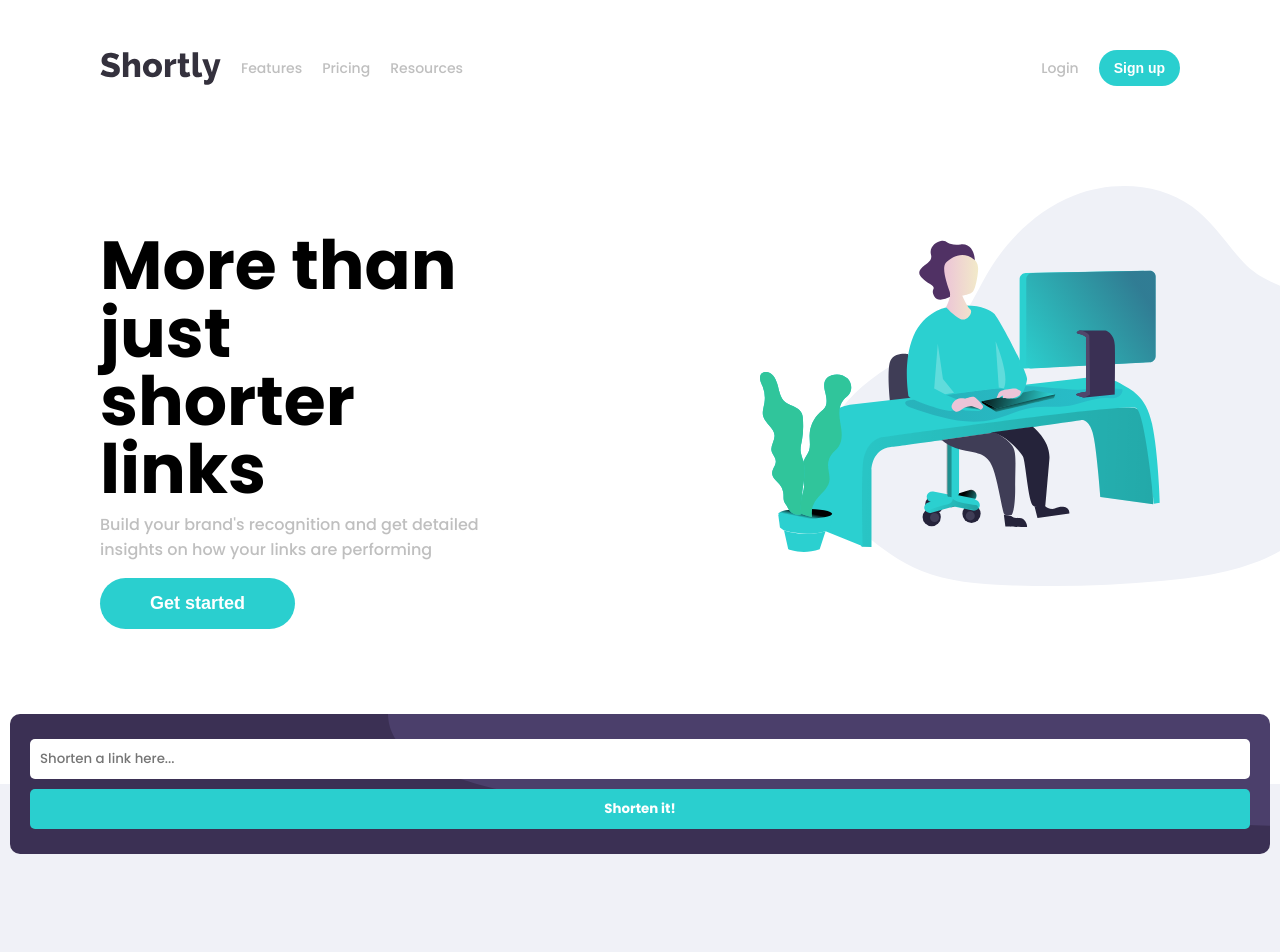
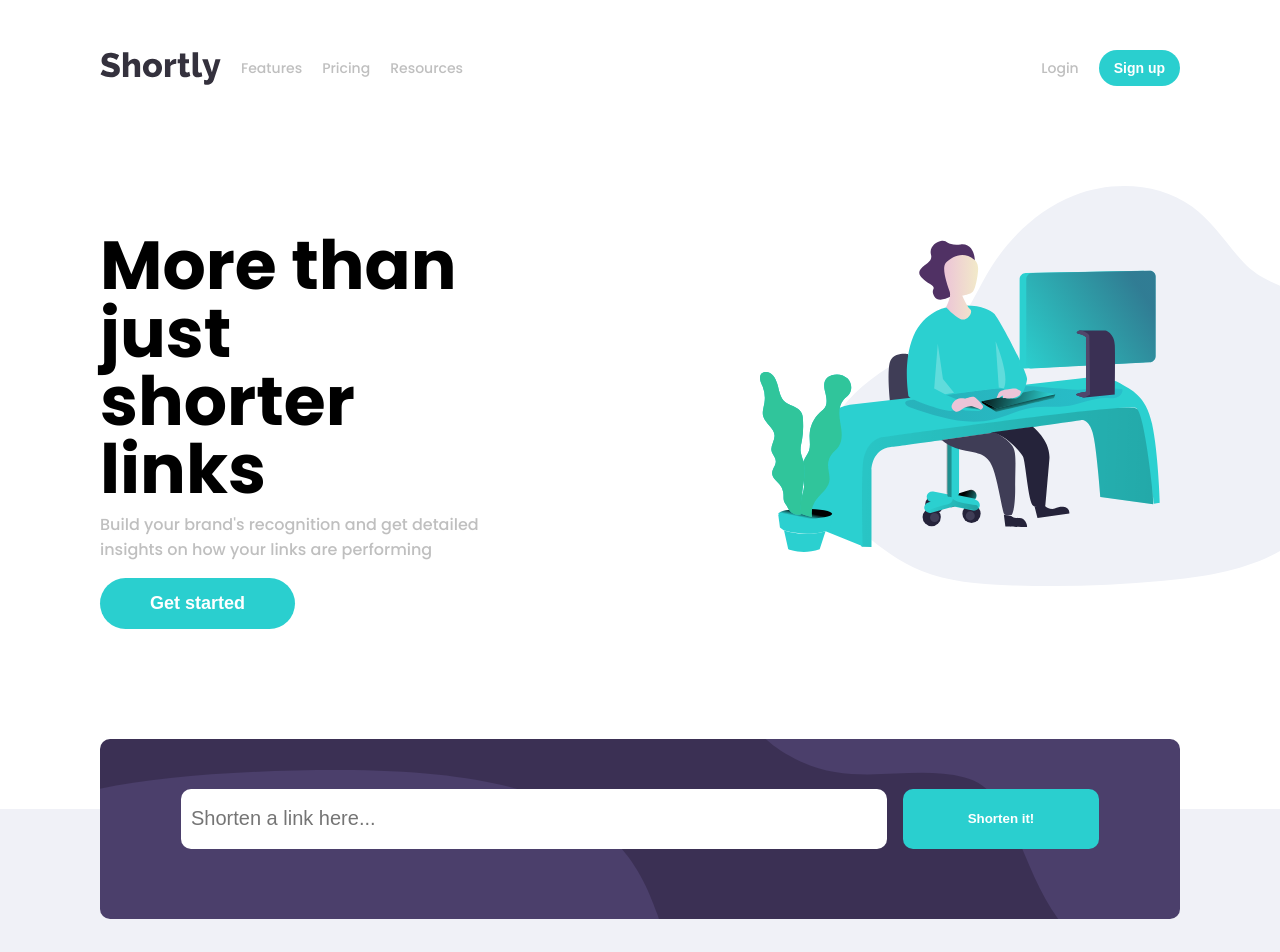
Before and after one commit to awtian/link-shortener, a Vue app: page / in a window 1280 px wide. Shown: the top 952 px of the page. Built offline with nearby package versions, Linux system fonts and the light colour scheme.

Commit message:
desktop shorten component

```diff
--- a/src/components/UrlShortener.vue
+++ b/src/components/UrlShortener.vue
@@ -1,7 +1,7 @@
 <template>
   <div class="container">
     <div class="shorten-card">
-      <form @submit.prevent="handleUrlSubmit">
+      <form class="form" @submit.prevent="handleUrlSubmit">
         <input
           type="text"
           v-model="url"
@@ -9,9 +9,14 @@
           placeholder="Shorten a link here..."
           @focus="isDirty = true"
         />
-        <span v-if="emptyUrl" class="error-message">Please add a link</span>
+        <span v-if="emptyUrl" class="error-message-mobile"
+          >Please add a link</span
+        >
         <button>Shorten it!</button>
       </form>
+      <span v-if="emptyUrl" class="error-message-desktop"
+        >Please add a link</span
+      >
     </div>
     <div class="url-card-container">
       <UrlCard
@@ -85,6 +90,15 @@ export default {
 </script>
 
 <style scoped>
+.input-error {
+  outline: 2px solid var(--color-secondary-red);
+}
+
+.input-error::placeholder {
+  color: var(--color-secondary-red);
+  opacity: 0.5;
+}
+@media screen and (max-width: 425px) {
   .container {
     background-color: var(--color-bg-gray);
     padding-bottom: 70px;
@@ -109,7 +123,7 @@ export default {
     /* margin-bottom: 100px; */
   }
 
-.error-message {
+  .error-message-mobile {
     color: var(--color-secondary-red);
     font-size: 12px;
     font-style: italic;
@@ -118,14 +132,6 @@ export default {
     margin-top: -5px;
   }
 
-.input-error {
-  outline: 2px solid var(--color-secondary-red);
-}
-
-.input-error::placeholder {
-  color: var(--color-secondary-red);
-  opacity: 0.5;
-}
   .shorten-card input,
   .shorten-card button {
     box-sizing: border-box;
@@ -135,6 +141,7 @@ export default {
     margin: 5px 0px;
     font-family: "Poppins";
     border-radius: 5px;
+  }
 }
 
 .shorten-card input {
@@ -147,4 +154,70 @@ export default {
   font-weight: 700;
   margin-top: 10px;
 }
+
+@media screen and (min-width: 426px) {
+  .container {
+    padding: 0px 100px;
+    background-color: var(--color-bg-gray);
+    padding-bottom: 70px;
+  }
+  .shorten-card {
+    height: 80px;
+    background-image: url("@/assets/images/bg-shorten-desktop.svg");
+    background-repeat: no-repeat;
+    background-size: 100% 100%;
+    background-position: top right;
+    background-color: var(--color-primary-dark-violet);
+    padding: 50px;
+    margin-top: 100px;
+    position: relative;
+    top: -70px;
+    border-radius: 10px;
+  }
+
+  .shorten-card input {
+    width: 70%;
+    padding: 10px;
+    border-radius: 10px;
+    /* margin-top: 5px; */
+    font-size: 20px;
+    height: 40px;
+    border-width: 0;
+  }
+  .shorten-card button {
+    height: 60px;
+    width: 20%;
+    border: none;
+    padding: 16px 15px;
+    border-width: 0;
+    border-radius: 10px;
+    margin: 0;
+    margin-left: 1rem;
+    /* margin-top: 5px; */
+    cursor: pointer;
+  }
+
+  .shorten-card button:hover {
+    opacity: 0.8;
+  }
+  .form {
+    display: flex;
+    justify-content: center;
+    align-items: center;
+  }
+
+  .error-message-mobile {
+    display: none;
+  }
+
+  .error-message-desktop {
+    color: var(--color-secondary-red);
+    font-size: 12px;
+    font-style: italic;
+    font-weight: 500;
+    margin: 0;
+    padding-left: 40px;
+    margin-top: -5px;
+  }
+}
 </style>
```
Lines whose indentation alone changed are shown as unchanged.
